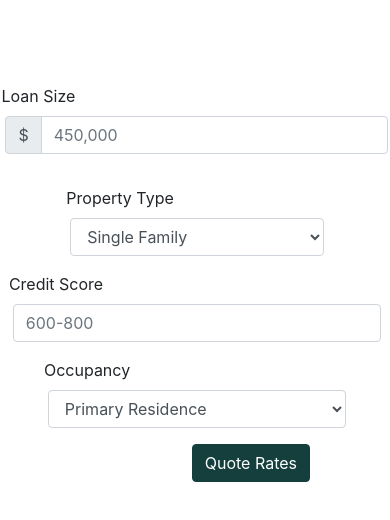
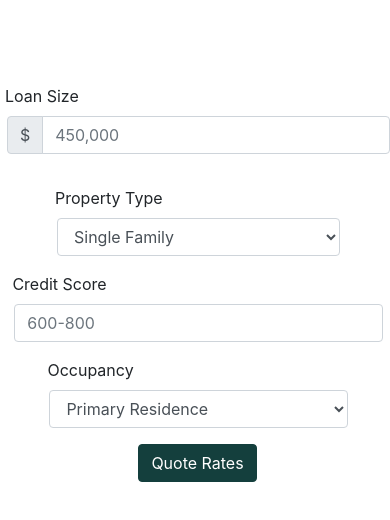
Before and after one commit to lilyhlou/own-up, a React (Create React App) app: page / in a window 390 px wide. Shown: the top 520 px of the page. Built offline with nearby package versions, Linux system fonts and the light colour scheme.

Commit message:
Increased responsiveness of form

```diff
--- a/src/App.css
+++ b/src/App.css
@@ -30,29 +30,45 @@ body {
 
 @media only screen and (max-width: 1080px) {
   #forMedScreen .justify-content-end.d-flex.button {
-    margin-right: 5rem;
-    justify-content: flex-end!important;
+    margin-right: 0rem;
   }
 
   .formBox {
-    min-width: 18vw;
+    min-width: 24vw;
     margin-left: 1vw;
     margin-right:0rem;
   }
 .form-inline label {
   display: block
+}
+.col-md {
+  padding-right: 10vw!important;
+}
 
-}
 }
 
 @media only screen and (max-width: 800px) {
   #forMedScreen .justify-content-end.d-flex {
     justify-content: center!important;
   }
+  #forMedScreen .justify-content-end.d-flex.button {
+    margin-right: 0rem;
+  }
+  .form-row>.col {
+    padding-left: 0px;
+  }
+  .col-md {
+    padding-right: 0px!important;
+  }
+  .formBox {
+    margin-left: .5vw;
+    margin-right:0rem;
+  }
+
+
 }
 
 @media only screen and (min-width: 1300px) {
-
 
   .formBox {
     min-width: 18vw;
@@ -65,3 +81,10 @@ body {
 
 
 }
+
+@media only screen and (max-width: 574px) {
+  .formBox {
+    margin-left: .5vw;
+    min-width: 45vw;
+  }
+}
```
Also changed, not shown: 1 other file (tests, documents, lock files or other folders). Lines whose indentation alone changed are shown as unchanged.
